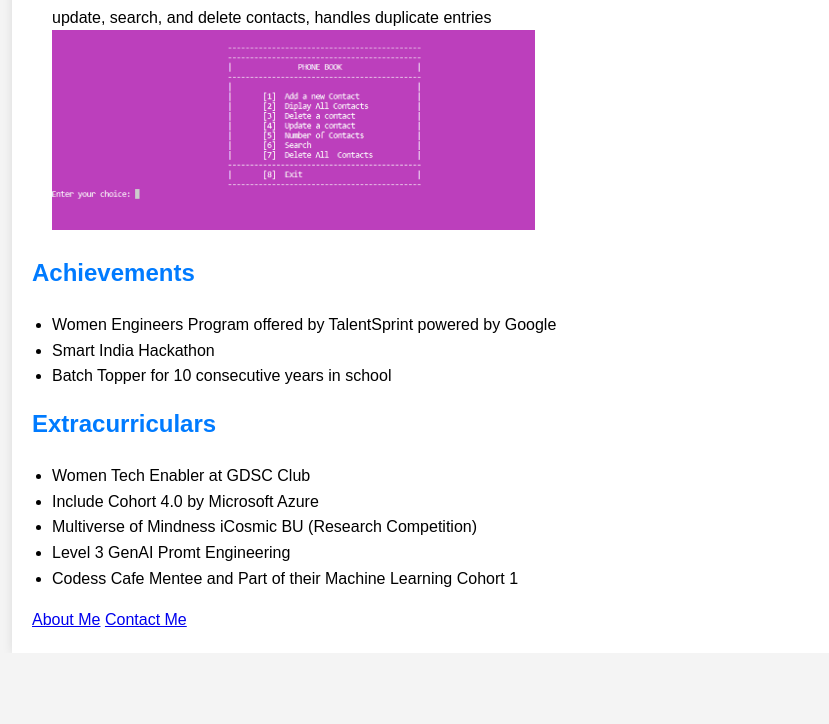
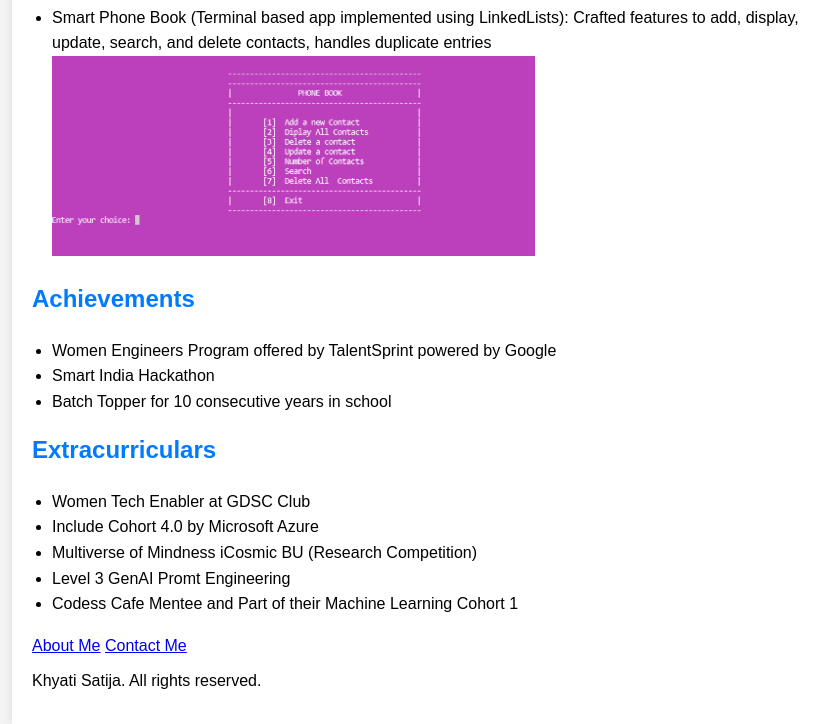
Before and after one commit to KhyatiSatija/portfolio_HTML, a plain HTML site: page index.html in a window 1280 px wide. Shown: the part 1501-2225 px from the top of the page, without its empty margins (208-1037 px from the left). Before the commit the page ends 2154 px from the top, so only its background shows below. Drawn offline with Linux system fonts and the light colour scheme.

Commit message:
Update index.html

```diff
--- a/index.html
+++ b/index.html
@@ -47,6 +47,7 @@
           <p>Software Engineer</p>
           <p>+91 8368595461 | <a href="https://www.linkedin.com/in/khyati-satija-computer-science/" target="_blank">LinkedIn</a> | EMail : satijakhyati2003@gmail.com</p>
         </header>
+        <img alt="my profile photo" src="./assets/images/khyati_satija_443.jpg" height="200"> </img>
         <section id="education">
           <h2>Education</h2>
           <ul>
@@ -123,20 +124,11 @@
         <section>
             <a href="./public/about.html" target="_blank">About Me</a> <a href="./public/contact.html" target="_blank">Contact Me</a>
         </section>
+        <footer>
+              <p>Khyati Satija. All rights reserved.</p>
+        </footer>
+
       </div>
 
 </body>
 </html>
-<!-- TODO 2: Add Your previous projects' HTML into the public folder -->
-
-<!-- TODO 3: Take screenshots of your project previews and add the images to the images folder -->
-
-<!-- TODO 4: Add titles/subtitles etc. -->
-
-<!-- TODO 5: Add a link to the project pages -->
-
-<!-- TODO 6: Add images to show the project previews
-HINT for TODO 6: You can use the height attribute set to 200 to make the image smaller:
-https://developer.mozilla.org/en-US/docs/Web/HTML/Element/img#attr-height -->
-
-<!-- TODO 7: Add the Contact Me and About Me page links -->
```
